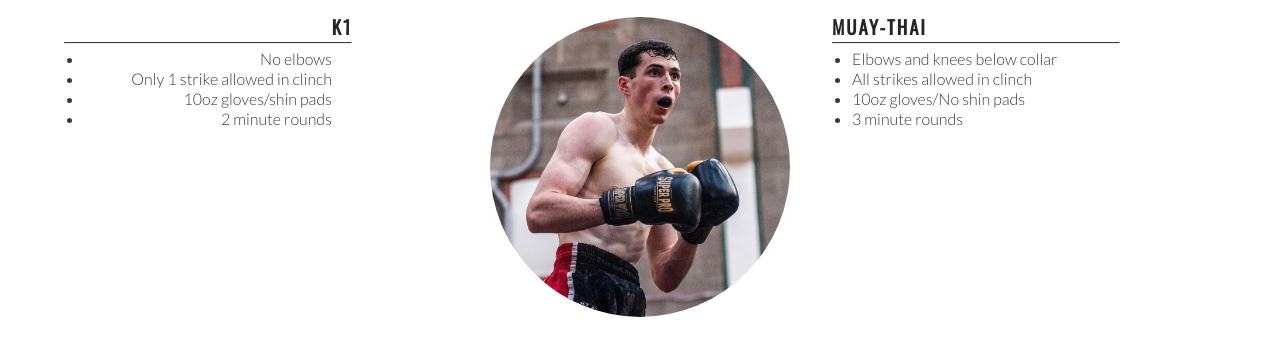
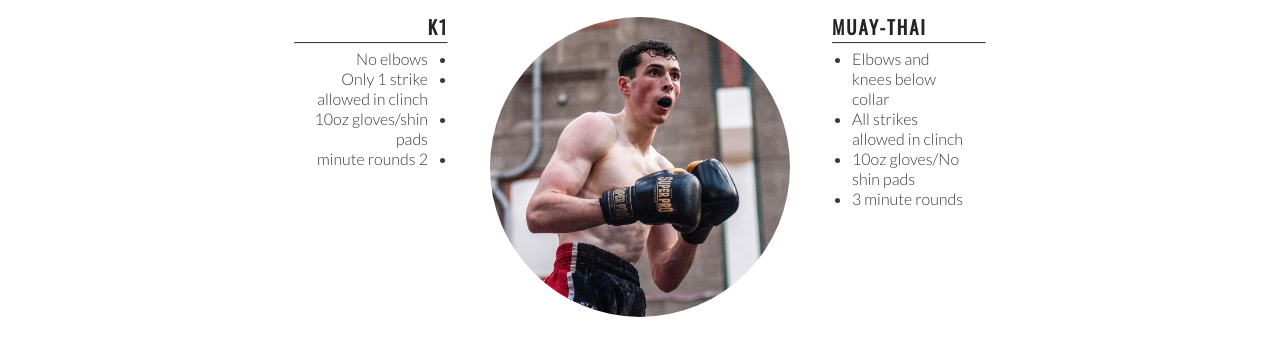
Before and after one commit to ruairikeane11/project1-arena, a plain HTML site: page index.html in a window 1280 px wide. Shown: the part 768-1122 px from the top of the page. Drawn offline with nearby package versions, Linux system fonts and the light colour scheme.

Commit message:
make gallery section responsive

```diff
--- a/assets/favicon-zip (5)/css/style.css
+++ b/assets/favicon-zip (5)/css/style.css
@@ -215,6 +215,15 @@ hr {
     color: #3a3a3a;
 }
 
+/*Media query : large or landscape phones (576px and up) */
+@media screen and (min-width: 576px) {
+    #photos {
+        column-count: 2;
+        column-gap: 0;
+    }
+}
+
+
 /* Media query: tablets and larger (768px and up) */
 @media screen and (min-width: 768px) {
     /* Header */
@@ -255,23 +264,36 @@ hr {
         right: 50px;
     }
 
-    #muay-thai,
-#k1 {
+
+#muay-thai {
     display: flex;
-    direction: column;
+    direction:ltr;
     width: 100%;
 }
 
+#k1 {
+    display: flex;
+    direction: rtl;
+    width: 100%;
+}
+
+
 #muay-thai > div,
 #k1 > div {
-    width: 75%;
+    width: 40%;
 
 }
 
 #k1 > div {
-    text-align: end;
+    text-align:start;
     align-self: flex-end;
 }
+
+/* gallery */
+#photos {
+    column-count: 3;
+}
+
 
 }
 
```
